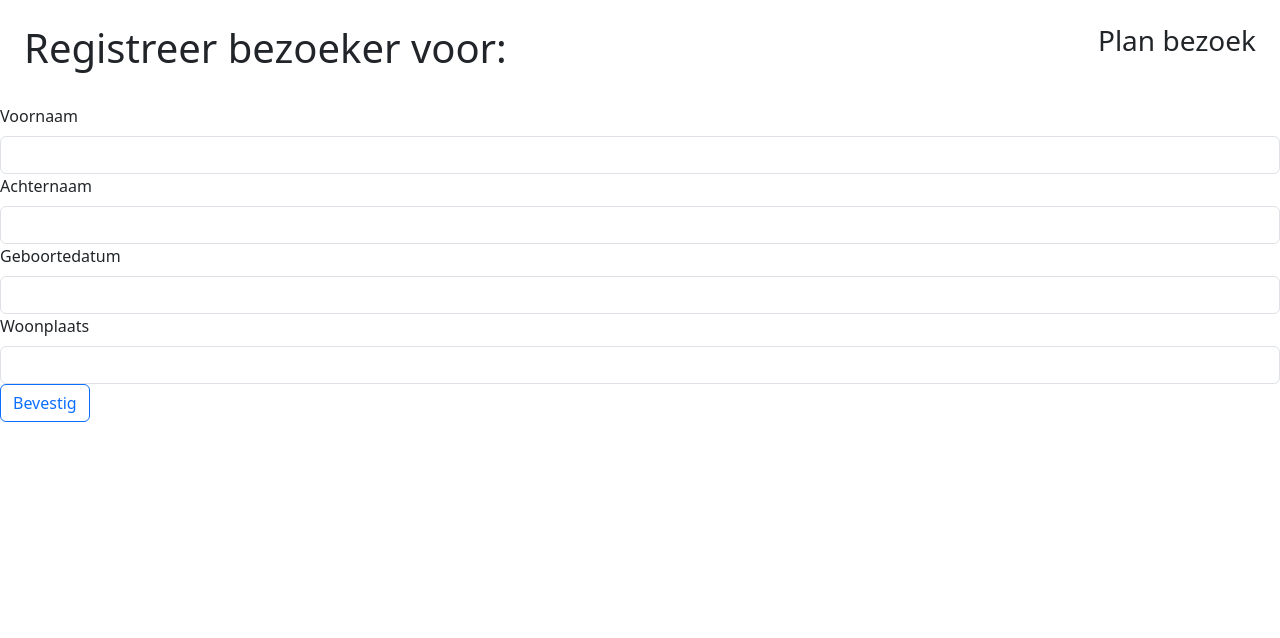
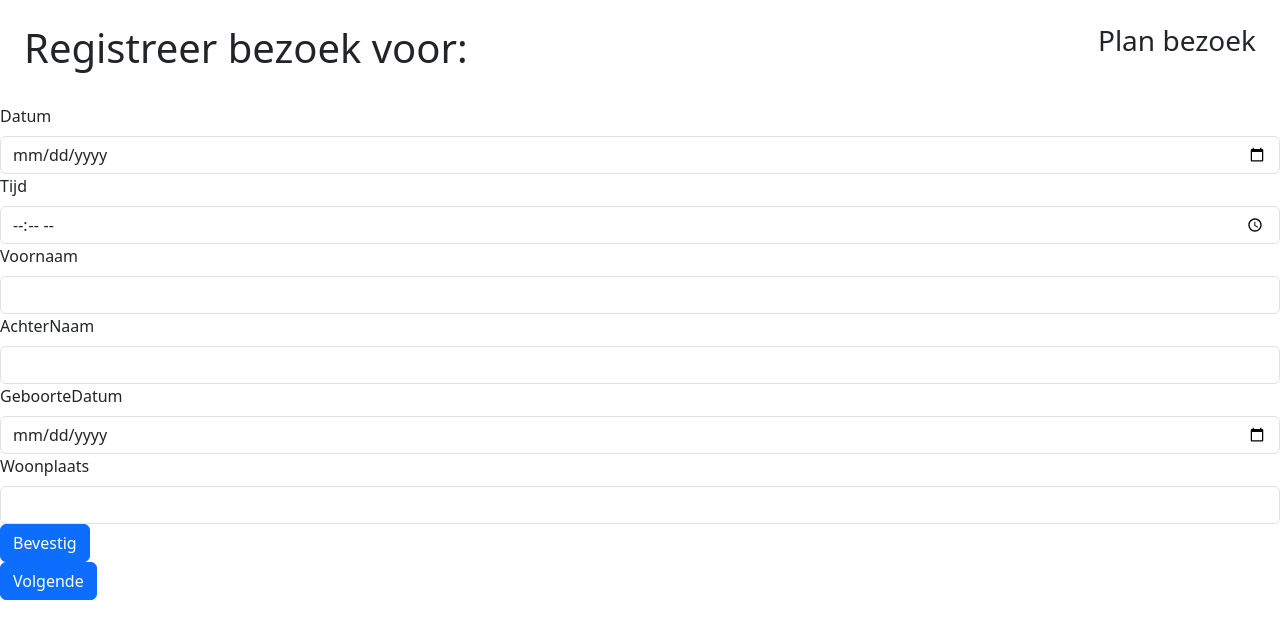
Before and after one commit to RobinGerr/BezoekSysteem, a React (Create React App) app in the folder frontend/: page /planbezoek/nieuw/1 in a window 1280 px wide. Shown: the top 638 px of the page. Built offline with nearby package versions, Linux system fonts and the light colour scheme; no server answers.

Commit message:
fixed nieuwebezoeker

```diff
--- /dev/null
+++ b/frontend/src/components/ButtonAction.jsx
@@ -0,0 +1,14 @@
+import PropTypes from "prop-types";
+
+const ButtonAction = ({label, action}) => {
+    return (
+        <button className="btn btn-primary" onClick={action}>{label}</button>
+    );
+};
+
+ButtonAction.propTypes = {
+    label: PropTypes.string.isRequired,
+    action: PropTypes.string.isRequired,
+};
+
+export default ButtonAction
--- a/frontend/src/pages/NieuweBezoeker.js
+++ b/frontend/src/pages/NieuweBezoeker.js
@@ -1,14 +1,19 @@
-import {useEffect, useState} from "react";
+import { useEffect, useState} from "react";
 import {useParams} from "react-router-dom";
-import ButtonOutline from "../components/ButtonOutline";
+import {useNavigate} from "react-router-dom";
+import ButtonAction from "../components/ButtonAction";
 
 const NieuweBezoeker = () => {
-    const [voornaam, setVoornaam] = useState('');
-    const [achternaam, setAchternaam] = useState('');
-    const [geboortedatum, setGeboortedatum] = useState('');
-    const [woonplaats, setWoonplaats] = useState('');
+    const [bezoeker, setBezoeker] = useState([]);
+    const [datum, setDatum] = useState('');
+    const [tijd, setTijd] = useState('');
+    const [voorNaam, setVoorNaam] = useState('');
+    const [achterNaam, setAchterNaam] = useState('');
+    const [geboorteDatum, setGeboorteDatum] = useState('');
+    const [woonPlaats, setWoonPlaats] = useState('');
     const [gedetineerde, setGedetineerde] = useState([]);
     const { registratieNummer } = useParams();
+    const navigate = useNavigate();
 
     useEffect(() => {
         const fetchGedetineerde = async() => {
@@ -22,49 +27,111 @@ const NieuweBezoeker = () => {
         fetchGedetineerde();
     }, []);
 
+    const handleNieuweBezoeker = async (e) => {
+        const bezoeker = { voorNaam, achterNaam, geboorteDatum, woonPlaats };
+        const response = await fetch(`http://localhost:8080/bezoeker`, {
+            method: 'POST',
+            headers: {
+                'Content-Type': 'application/json'
+            },
+            body: JSON.stringify(bezoeker),
+        });
+        if (!response.ok) {
+            throw new Error(`Error: ${response.status}`);
+        }
+        alert("Bezoeker succesvol toegevoegd!");
+        fetchBezoeker();
+    };
+
+    const fetchBezoeker = async() => {
+        const response = await fetch(`http://localhost:8080/bezoeker/last/${achterNaam}`);
+        if (!response.ok) {
+            throw new Error(`Error: ${response.status}`);
+        }
+        const data = await response.json();
+        setBezoeker(data);
+    };
+
+    const handleNieuwBezoek = async (e) => {
+        const bezoek = { datum, tijd };
+        const response = await fetch(`http://localhost:8080/bezoek/${registratieNummer}/${bezoeker.id}`, {
+            method: 'POST',
+            headers: {
+                'Content-Type': 'application/json'
+            },
+            body: JSON.stringify(bezoek),
+        });
+        if (!response.ok) {
+            throw new Error(`Error: ${response.status}`);
+        }
+        navigate('/');
+        alert("Bezoek succesvol geregistreerd")
+    };
+
     return (
         <>
-        <div className="d-flex p-4 justify-content-between">
-            <h1>Registreer bezoeker voor: {gedetineerde.voorNaam} {gedetineerde.achterNaam}</h1>
-            <h3>Plan bezoek</h3>
-        </div>
+            <div className="d-flex p-4 justify-content-between">
+                <h1>Registreer bezoek voor: {gedetineerde.voorNaam} {gedetineerde.achterNaam}</h1>
+                <h3>Plan bezoek</h3>
+            </div>
+            <form>
+                <div>
+                    <p className="form-label">Datum</p>
+                    <input
+                        type="date"
+                        value={datum}
+                        onChange={(e) => setDatum(e.target.value)}
+                        className="form-control"/>
+                </div>
+                <div>
+                    <p className="form-label">Tijd</p>
+                    <input
+                        type="time"
+                        value={tijd}
+                        onChange={(e) => setTijd(e.target.value)}
+                        className="form-control"/>
+                </div>
+            </form>
             <form>
                 <div>
                     <p className="form-label">Voornaam</p>
                     <input
                         type="text"
-                        value={voornaam}
-                        onChange={(e) => setVoornaam(e.target.value)}
+                        value={voorNaam}
+                        onChange={(e) => setVoorNaam(e.target.value)}
                         className="form-control"/>
                 </div>
                 <div>
-                    <p className="form-label">Achternaam</p>
+                    <p className="form-label">AchterNaam</p>
                     <input
                         type="text"
-                        value={achternaam}
-                        onChange={(e) => setAchternaam(e.target.value)}
+                        value={achterNaam}
+                        onChange={(e) => setAchterNaam(e.target.value)}
                         className="form-control"/>
                 </div>
                 <div>
-                    <p className="form-label">Geboortedatum</p>
+                    <p className="form-label">GeboorteDatum</p>
                     <input
-                        type="text"
-                        value={geboortedatum}
-                        onChange={(e) => setGeboortedatum(e.target.value)}
+                        type="date"
+                        value={geboorteDatum}
+                        onChange={(e) => setGeboorteDatum(e.target.value)}
                         className="form-control"/>
                 </div>
                 <div>
                     <p className="form-label">Woonplaats</p>
                     <input
                         type="text"
-                        value={woonplaats}
-                        onChange={(e) => setWoonplaats(e.target.value)}
+                        value={woonPlaats}
+                        onChange={(e) => setWoonPlaats(e.target.value)}
                         className="form-control"/>
                 </div>
             </form>
-        <div>
-            <ButtonOutline label="Bevestig" link="/"/>
-        </div>
+            <div>
+                <ButtonAction label='Bevestig' action={handleNieuweBezoeker}/>
+            </div>
+            <div>
+                <ButtonAction label="Volgende" action={handleNieuwBezoek}/>
+            </div>
         </>
     );
 };
```
